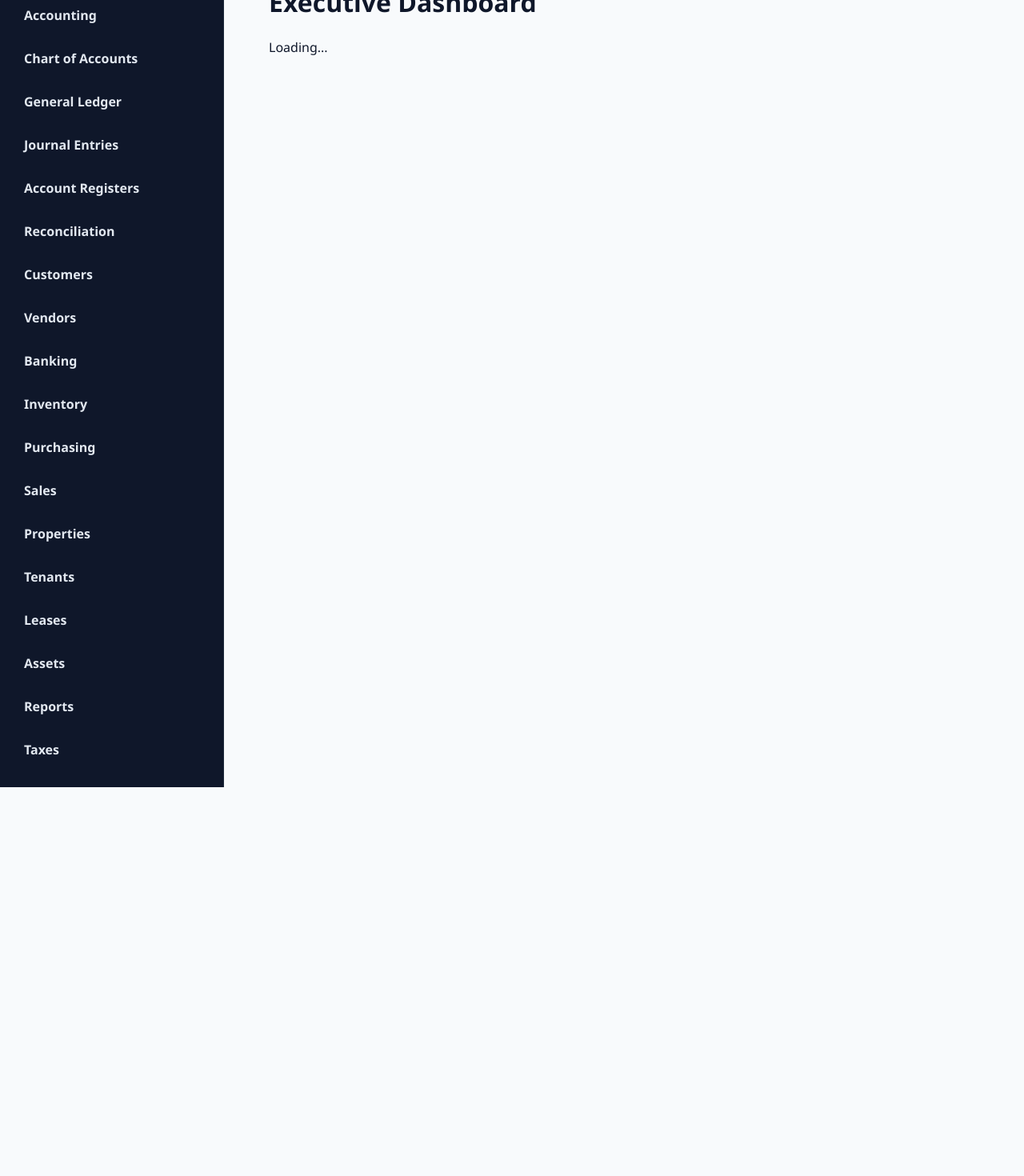
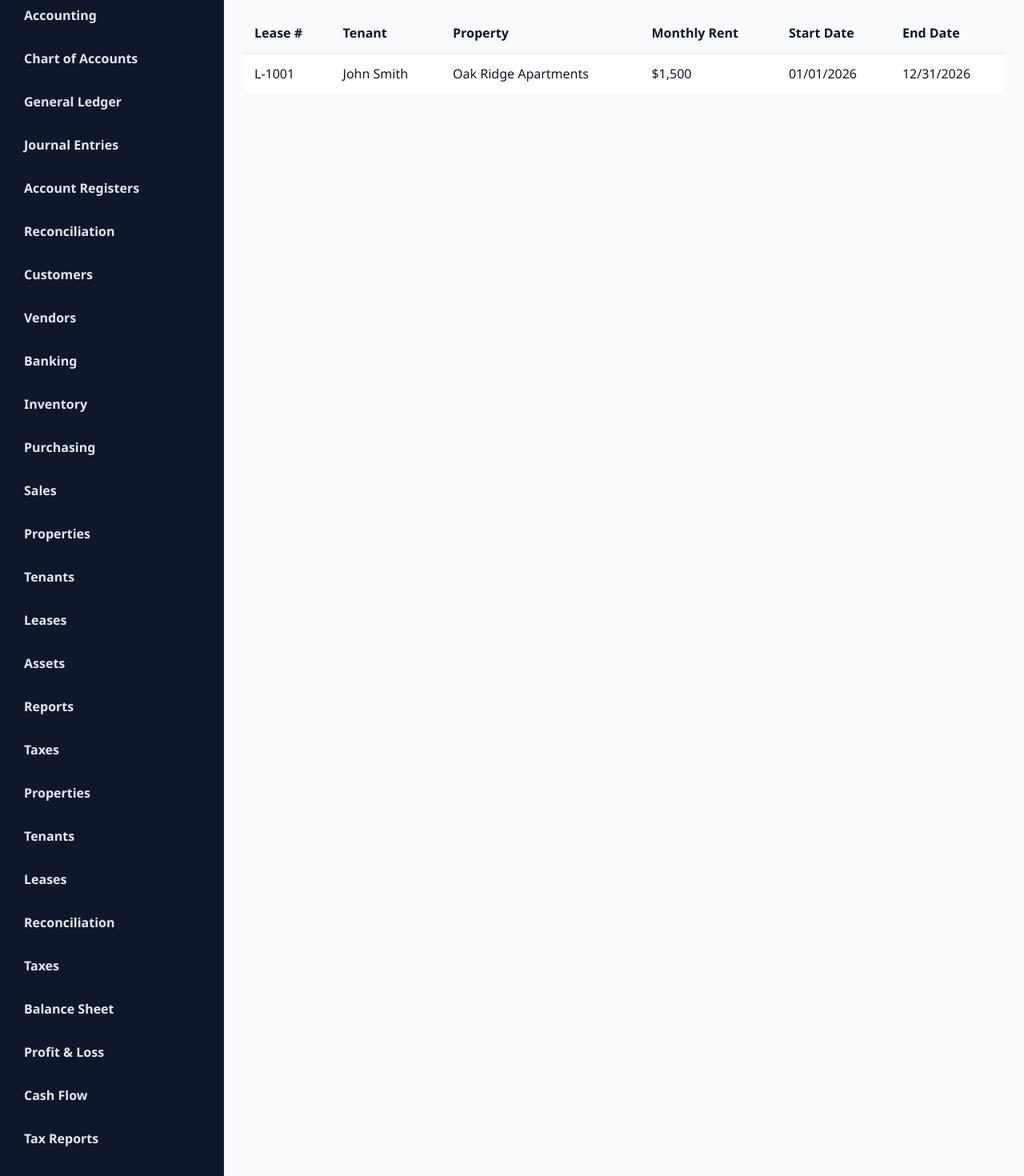
Before and after one commit to AaronHullum/Domina-Books, a React app in the folder frontend/: page /leases in a window 1280 px wide. Before the commit this address led to /. Shown: the part 147-1617 px from the top of the page at 80% size. Before the commit the page ends 1131 px from the top, so only its background shows below. Built offline with nearby package versions, Linux system fonts and the light colour scheme; no server answers; the HTML template or start-up script is replaced by a standard one.

Commit message:
Completed accounting platform phases 1-10 scaffolding

```diff
--- a/frontend/src/components/Sidebar.jsx
+++ b/frontend/src/components/Sidebar.jsx
@@ -25,7 +25,18 @@ const navigation = [
 
   { label: "Reports", path: "/reports" },
 
-  { label: "Taxes", path: "/taxes" }
+  { label: "Taxes", path: "/taxes" },
+
+{ label: "Properties", path: "/properties" },
+{ label: "Tenants", path: "/tenants" },
+{ label: "Leases", path: "/leases" },
+{ label: "Reconciliation", path: "/reconciliation" },
+{ label: "Taxes", path: "/taxes" },
+{ label: "Balance Sheet", path: "/balance-sheet" },
+{ label: "Profit & Loss", path: "/profit-and-loss" },
+{ label: "Cash Flow", path: "/cash-flow" },
+{ label: "Tax Reports", path: "/tax-reports" },
+
 ];
 
 function Sidebar() {
--- /dev/null
+++ b/frontend/src/pages/BalanceSheet.jsx
@@ -0,0 +1,10 @@
+export default function BalanceSheet() {
+  return (
+    <>
+      <h1>Balance Sheet</h1>
+      <h2>Assets: $215,000</h2>
+      <h2>Liabilities: $85,000</h2>
+      <h2>Equity: $130,000</h2>
+    </>
+  );
+}
--- /dev/null
+++ b/frontend/src/pages/CashFlow.jsx
@@ -0,0 +1,10 @@
+export default function CashFlow() {
+  return (
+    <>
+      <h1>Cash Flow Statement</h1>
+      <h2>Operating Activities: $24,300</h2>
+      <h2>Investing Activities: $0</h2>
+      <h2>Financing Activities: -$850</h2>
+    </>
+  );
+}
--- /dev/null
+++ b/frontend/src/pages/Leases.jsx
@@ -0,0 +1,31 @@
+export default function Leases() {
+  return (
+    <>
+      <h1>Leases</h1>
+
+      <table style={{ width: "100%" }}>
+        <thead>
+          <tr>
+            <th>Lease #</th>
+            <th>Tenant</th>
+            <th>Property</th>
+            <th>Monthly Rent</th>
+            <th>Start Date</th>
+            <th>End Date</th>
+          </tr>
+        </thead>
+
+        <tbody>
+          <tr>
+            <td>L-1001</td>
+            <td>John Smith</td>
+            <td>Oak Ridge Apartments</td>
+            <td>$1,500</td>
+            <td>01/01/2026</td>
+            <td>12/31/2026</td>
+          </tr>
+        </tbody>
+      </table>
+    </>
+  );
+}
--- /dev/null
+++ b/frontend/src/pages/ProfitAndLoss.jsx
@@ -0,0 +1,10 @@
+export default function ProfitAndLoss() {
+  return (
+    <>
+      <h1>Profit & Loss</h1>
+      <h2>Revenue: $63,500</h2>
+      <h2>Expenses: $21,400</h2>
+      <h2>Net Income: $42,100</h2>
+    </>
+  );
+}
--- /dev/null
+++ b/frontend/src/pages/Properties.jsx
@@ -0,0 +1,31 @@
+export default function Properties() {
+  return (
+    <>
+      <h1>Properties</h1>
+
+      <div style={{display:"grid",gridTemplateColumns:"repeat(4,1fr)",gap:"20px"}}>
+
+        <div>
+          <h2>Properties</h2>
+          <h1>12</h1>
+        </div>
+
+        <div>
+          <h2>Units</h2>
+          <h1>104</h1>
+        </div>
+
+        <div>
+          <h2>Occupied</h2>
+          <h1>98</h1>
+        </div>
+
+        <div>
+          <h2>Vacant</h2>
+          <h1>6</h1>
+        </div>
+
+      </div>
+    </>
+  );
+}
--- /dev/null
+++ b/frontend/src/pages/Reconciliation.jsx
@@ -0,0 +1,26 @@
+export default function Reconciliation() {
+  return (
+    <>
+      <h1>Reconciliation</h1>
+
+      <div style={{display:"grid",gridTemplateColumns:"repeat(3,1fr)",gap:"20px"}}>
+
+        <div>
+          <h2>Book Balance</h2>
+          <h1>$125,000</h1>
+        </div>
+
+        <div>
+          <h2>Bank Balance</h2>
+          <h1>$125,000</h1>
+        </div>
+
+        <div>
+          <h2>Difference</h2>
+          <h1>$0</h1>
+        </div>
+
+      </div>
+    </>
+  );
+}
--- /dev/null
+++ b/frontend/src/pages/TaxReports.jsx
@@ -0,0 +1,13 @@
+export default function TaxReports() {
+  return (
+    <>
+      <h1>Tax Reports</h1>
+
+      <ul>
+        <li>Schedule C</li>
+        <li>Schedule E</li>
+        <li>Schedule F</li>
+      </ul>
+    </>
+  );
+}
--- /dev/null
+++ b/frontend/src/pages/Taxes.jsx
@@ -0,0 +1,31 @@
+export default function Taxes() {
+  return (
+    <>
+      <h1>Taxes</h1>
+
+      <div style={{display:"grid",gridTemplateColumns:"repeat(4,1fr)",gap:"20px"}}>
+
+        <div>
+          <h2>Schedule C</h2>
+          <h1>18</h1>
+        </div>
+
+        <div>
+          <h2>Schedule E</h2>
+          <h1>26</h1>
+        </div>
+
+        <div>
+          <h2>Schedule F</h2>
+          <h1>12</h1>
+        </div>
+
+        <div>
+          <h2>Unmapped</h2>
+          <h1>3</h1>
+        </div>
+
+      </div>
+    </>
+  );
+}
--- /dev/null
+++ b/frontend/src/pages/Tenants.jsx
@@ -0,0 +1,31 @@
+export default function Tenants() {
+  return (
+    <>
+      <h1>Tenants</h1>
+
+      <table style={{ width: "100%" }}>
+        <thead>
+          <tr>
+            <th>Name</th>
+            <th>Property</th>
+            <th>Unit</th>
+            <th>Lease Start</th>
+            <th>Lease End</th>
+            <th>Status</th>
+          </tr>
+        </thead>
+
+        <tbody>
+          <tr>
+            <td>John Smith</td>
+            <td>Oak Ridge Apartments</td>
+            <td>A101</td>
+            <td>01/01/2026</td>
+            <td>12/31/2026</td>
+            <td>Active</td>
+          </tr>
+        </tbody>
+      </table>
+    </>
+  );
+}
--- a/frontend/src/routes/AppRoutes.jsx
+++ b/frontend/src/routes/AppRoutes.jsx
@@ -14,6 +14,15 @@ import ChartOfAccounts from "../pages/ChartOfAccounts";
 import GeneralLedger from "../pages/GeneralLedger";
 import JournalEntries from "../pages/JournalEntries";
 import AccountRegister from "../pages/AccountRegister";
+import Taxes from "../pages/Taxes";
+import Properties from "../pages/Properties";
+import Tenants from "../pages/Tenants";
+import Leases from "../pages/Leases";
+import Reconciliation from "../pages/Reconciliation";
+import BalanceSheet from "../pages/BalanceSheet";
+import ProfitAndLoss from "../pages/ProfitAndLoss";
+import CashFlow from "../pages/CashFlow";
+import TaxReports from "../pages/TaxReports";
 
 
 function Placeholder({ title }) {
@@ -97,6 +106,15 @@ function AppRoutes() {
           element={<Reports />}
         />
 
+<Route path="taxes" element={<Taxes />} />
+<Route path="properties" element={<Properties />} />
+<Route path="tenants" element={<Tenants />} />
+<Route path="leases" element={<Leases />} />
+<Route path="reconciliation" element={<Reconciliation />} />
+<Route path="balance-sheet" element={<BalanceSheet />} />
+<Route path="profit-and-loss" element={<ProfitAndLoss />} />
+<Route path="cash-flow" element={<CashFlow />} />
+<Route path="tax-reports" element={<TaxReports />} />
         <Route
           path="*"
           element={<Navigate to="/" replace />}
```
Also changed, not shown: frontend/src/data/ledgerService.js (added, +22 -0 lines).
